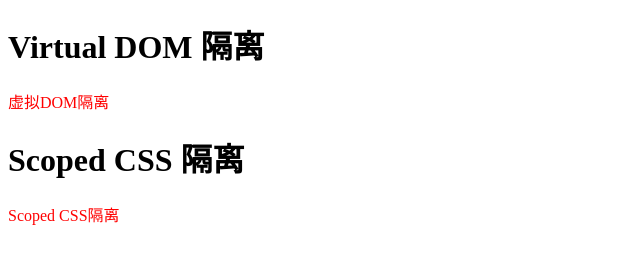
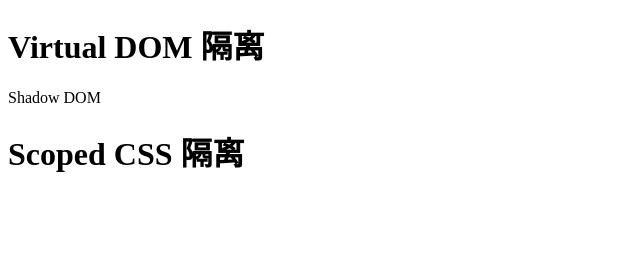
Before and after one commit to haixiangyan/mini-css-sandbox, a plain HTML site: page index.html in a window 1280 px wide. Shown: the whole page, without its empty margins (0-640 px from the left). Drawn offline with Linux system fonts and the light colour scheme.

Commit message:
feat: 实现 shadowDOMIsolation

```diff
--- a/index.html
+++ b/index.html
@@ -11,16 +11,12 @@
 </head>
 <body>
 <h1>Virtual DOM 隔离</h1>
-<div id="virtual-dom">
-  <p>虚拟DOM隔离</p>
-</div>
+<div id="shadow-dom"></div>
 
 <h1>Scoped CSS 隔离</h1>
-<div id="scoped-css">
-  <p>Scoped CSS隔离</p>
-</div>
+<div id="scoped-css"></div>
 
 <script src="scopedCSSIsolation.js"></script>
-<script src="virtualDOMIsolation.js"></script>
+<script src="shadowDOMIsolation.js"></script>
 </body>
 </html>
--- /dev/null
+++ b/shadowDOMIsolation.js
@@ -0,0 +1,42 @@
+function shadowDOMIsolation(contentHtmlString) {
+  // 清理 HTML
+  contentHtmlString = contentHtmlString.trim();
+
+  // 创建一个容器 div
+  const containerElement = document.createElement('div');
+  // 生成内容 HTML 结构
+  containerElement.innerHTML = contentHtmlString; // content 最高层级必需只有一个 div 元素
+
+  // 获取根 div 元素
+  const appElement = containerElement.firstChild;
+
+  const { innerHTML } = appElement;
+  // 清空内容，以便后面绑定 shadow DOM
+  appElement.innerHTML = '';
+
+  let shadow;
+
+  if (appElement.attachShadow) {
+    // 兼容性更广的写法
+    shadow = appElement.attachShadow({ mode: 'open' });
+  } else {
+    // 旧写法
+    shadow = appElement.createShadowRoot();
+  }
+
+  // 生成 shadow DOM 的内容
+  shadow.innerHTML = innerHTML;
+
+  return appElement;
+}
+
+// 测试
+const shadowDOMSection = document.querySelector('#shadow-dom');
+
+const appElement = shadowDOMIsolation(`
+  <div class="wrapper">
+    <p>Shadow DOM</p>
+  </div>
+`);
+
+shadowDOMSection.appendChild(appElement);
```
Also changed, not shown: virtualDOMIsolation.js (deleted).
